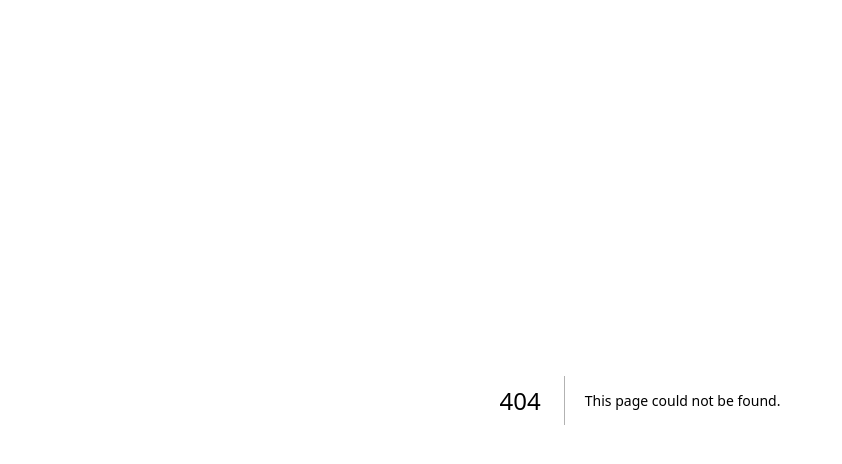
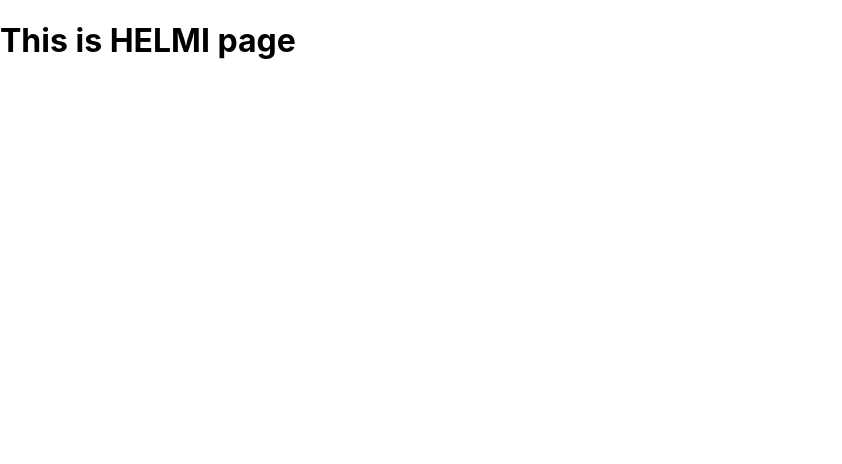
Before and after one commit to fahmialfareza/km3-fe-collabs, a Next.js app: page /helmi in a window 1280 px wide. Before the commit this address had no page. Shown: the top 464 px of the page, without its empty margins (0-842 px from the left). Built offline with nearby package versions, Linux system fonts and the light colour scheme.

Commit message:
halaman helmi

```diff
--- /dev/null
+++ b/pages/helmi.js
@@ -0,0 +1,7 @@
+import React from "react";
+
+function Helmi() {
+  return <h1>This is HELMI page</h1>;
+}
+
+export default Helmi;
```
